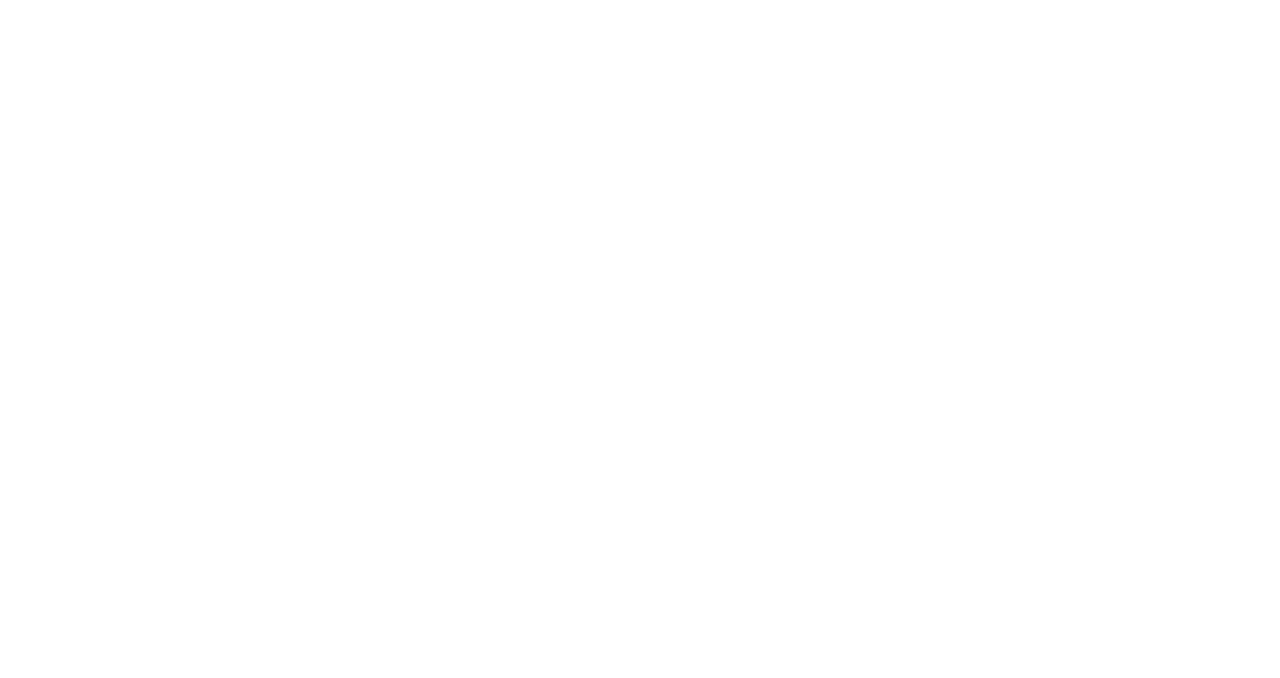
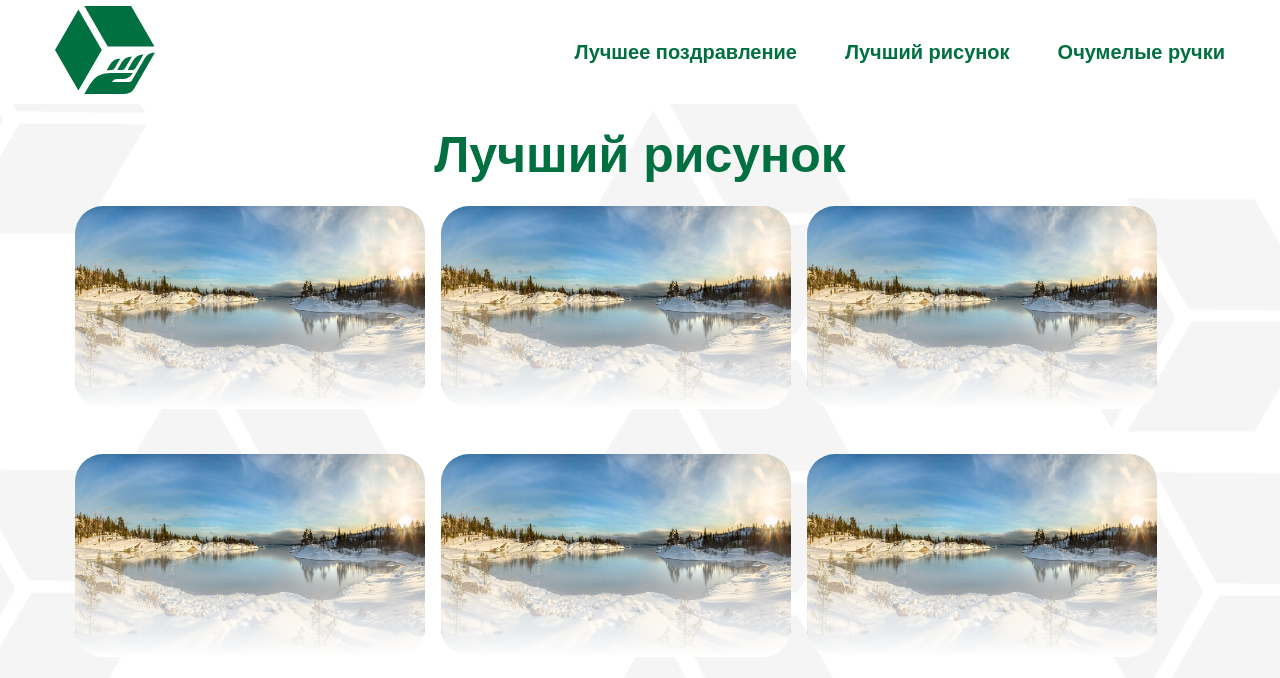
Before and after one commit to egorova-sofya/garant-logistics-competitions, a React (Create React App) app: page /paintings in a window 1280 px wide. Before the commit this address had no page. Shown: the top 678 px of the page. Built offline with nearby package versions, Linux system fonts and the light colour scheme.

Commit message:
changed font styles and created three work pages

```diff
--- a/src/App.css
+++ b/src/App.css
@@ -1,12 +1,12 @@
 @font-face {
-  font-family: "Gotham Pro Bold";
+  font-family: "Gotham Pro Bold", sans-serif;
   src: url("./assets/fonts/Gotham_Pro_Bold.ttf");
   font-weight: 700;
   font-style: normal;
 }
 
 @font-face {
-  font-family: "Gotham Pro Regular";
+  font-family: "Gotham Pro Regular", sans-serif;
   src: url("./assets/fonts/Gotham_Pro_Regular.ttf");
   font-weight: 400;
   font-style: normal;
@@ -63,7 +63,7 @@
 
 .invalid-feedback {
   color: tomato !important;
-  font-family: "Gotham Pro Bold";
+  font-family: "Gotham Pro Bold", sans-serif;
 }
 
 .loader--hide {
--- a/src/App.js
+++ b/src/App.js
@@ -12,7 +12,19 @@
         <Route path="/" element={<HomePage />} />
         <Route path="/login" element={<LoginPage />} />
         <Route path="/registration" element={<RegisterPage />} />
-        <Route path="/works" element={<WorksListPage />} />
+
+        <Route
+          path="/congratulations"
+          element={<WorksListPage title={"Лучшее поздравление"} />}
+        />
+        <Route
+          path="/paintings"
+          element={<WorksListPage title={"Лучший рисунок"} />}
+        />
+        <Route
+          path="/handmade"
+          element={<WorksListPage title={"Очумелые ручки"} />}
+        />
       </Routes>
     </>
   );
--- a/src/components/AddWorkBtn/AddWorkBtn.module.css
+++ b/src/components/AddWorkBtn/AddWorkBtn.module.css
@@ -25,7 +25,7 @@
 
 .plus {
   font-size: 150px;
-  font-family: "Gotham Pro Bold";
+  font-family: "Gotham Pro Bold", sans-serif;
   font-weight: 700;
   background: -webkit-linear-gradient(var(--linearGradient));
   background-clip: text;
--- a/src/components/Header/Header.module.css
+++ b/src/components/Header/Header.module.css
@@ -29,7 +29,7 @@
 }
 
 .linkItem a {
-  font-family: "Gotham Pro Bold";
+  font-family: "Gotham Pro Bold", sans-serif;
   font-style: normal;
   font-weight: bold;
   font-size: 20px;
--- a/src/components/LikesCounter/LikesCounter.module.css
+++ b/src/components/LikesCounter/LikesCounter.module.css
@@ -24,7 +24,7 @@
 }
 
 .amount {
-  font-family: "Gotham Pro Bold";
+  font-family: "Gotham Pro Bold", sans-serif;
   font-size: 20px;
   color: var(--darkGrey);
 }
--- a/src/pages/HomePage/HomePage.js
+++ b/src/pages/HomePage/HomePage.js
@@ -18,17 +18,17 @@
             <ContestLinks
               title={"Лучшее поздравление"}
               className={"bestCongratulation"}
-              link={"#"}
+              link={"/congratulations"}
             />
             <ContestLinks
               title={"Лучший рисунок"}
               className={"bestPainting"}
-              link={"#"}
+              link={"/paintings"}
             />
             <ContestLinks
               title={"Очумелые ручки"}
               className={"bestHandmade"}
-              link={"#"}
+              link={"/handmade"}
             />
           </div>
         </div>
--- a/src/pages/HomePage/HomePage.module.css
+++ b/src/pages/HomePage/HomePage.module.css
@@ -35,7 +35,7 @@
   text-align: center;
   vertical-align: middle;
   font-size: 100px;
-  font-family: "Gotham Pro Bold";
+  font-family: "Gotham Pro Bold", sans-serif;
   font-weight: 700;
   background: -webkit-linear-gradient(
     0deg,
--- a/src/pages/WorksListPage/WorksListPage.js
+++ b/src/pages/WorksListPage/WorksListPage.js
@@ -1,7 +1,22 @@
 import React from "react";
+import WorkPreview from "../../components/WorkPreview/WorkPreview";
+import { withLayout } from "../../hoc/Layout/Layout";
+import s from "./WorksListPage.module.css";
 
-const WorksListPage = () => {
-  return <div>WorksListPage</div>;
+const WorksListPage = ({ title }) => {
+  return (
+    <>
+      <h1 className={s.title}>{title}</h1>
+      <dix className={s.workPreviewWrapper}>
+        <WorkPreview />
+        <WorkPreview />
+        <WorkPreview />
+        <WorkPreview />
+        <WorkPreview />
+        <WorkPreview />
+      </dix>
+    </>
+  );
 };
 
-export default WorksListPage;
+export default withLayout(WorksListPage);
--- /dev/null
+++ b/src/pages/WorksListPage/WorksListPage.module.css
@@ -0,0 +1,13 @@
+.title {
+  text-align: center;
+  font-family: "Gotham Pro Bold", sans-serif;
+  font-size: 50px;
+  line-height: 102px;
+  color: var(--greenColor);
+}
+
+.workPreviewWrapper {
+  display: flex;
+  flex-wrap: wrap;
+  gap: 3rem 1rem;
+}
```
